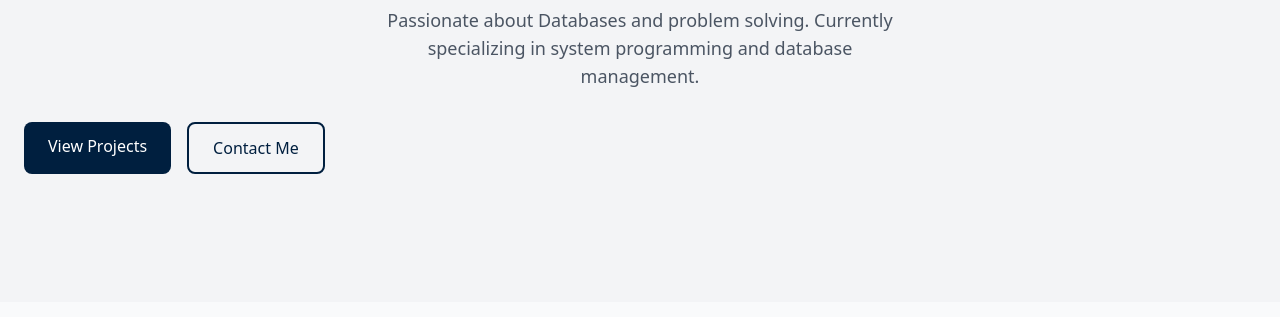
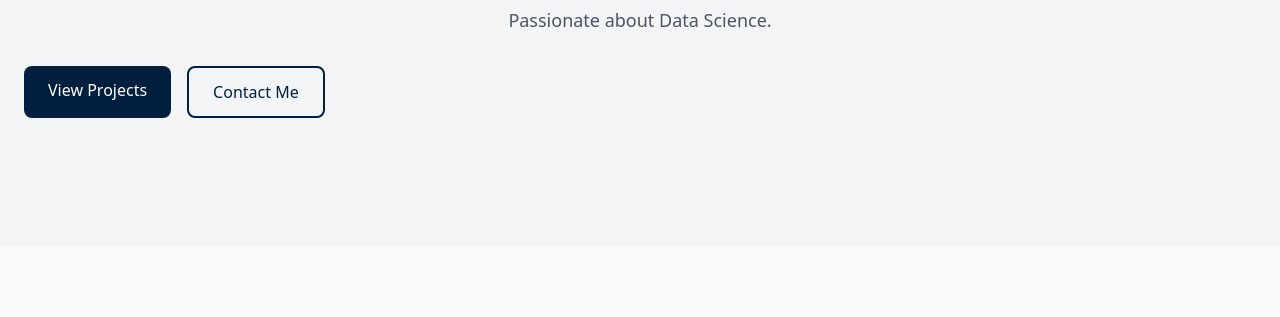
Before and after one commit to jshptai/Jshptai.github.io, a plain HTML site: page index.html in a window 1280 px wide. Shown: the part 322-639 px from the top of the page. Drawn offline with nearby package versions, Linux system fonts and the light colour scheme.

Commit message:
project added and edited descriptions

```diff
--- a/index.html
+++ b/index.html
@@ -80,7 +80,7 @@
                 <h1 class="text-4xl md:text-6xl font-bold text-navy dark:text-white mb-4">Hi, I'm <span class="text-blue-600 dark:text-blue-300">Joshapat Ai</span></h1>
                 <h2 class="text-2xl md:text-3xl font-semibold text-gray-600 dark:text-gray-300 mb-6"> Computer Engineering Student</h2>
                 <p class="text-lg text-gray-600 dark:text-gray-300 mb-8 max-w-lg mx-auto text-center">
-                       Passionate about Databases and problem solving. Currently specializing in system programming and database management.
+                       Passionate about Data Science.
                 </p>
                 <div class="flex justify-center md:justify-start space-x-4">
                     <a href="#projects" class="px-6 py-3 bg-navy text-white rounded-lg hover:bg-blue-700 dark:hover:bg-blue-600 transition-colors">View Projects</a>
```
